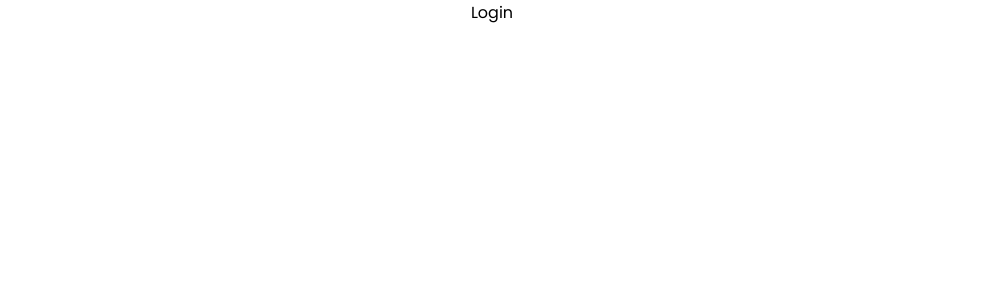
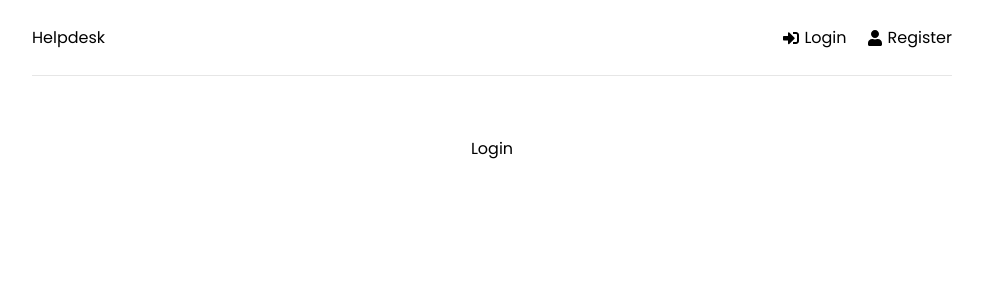
Before and after one commit to adeshgg/helpdesk, a React (Vite) app in the folder frontend/: page /login in a window 1280 px wide. Shown: the top 300 px of the page, without its empty margins (148-1131 px from the left). Built offline with nearby package versions, Linux system fonts and the light colour scheme.

Commit message:
Added Header component

```diff
--- a/frontend/src/App.jsx
+++ b/frontend/src/App.jsx
@@ -1,4 +1,5 @@
 import { BrowserRouter as Router, Routes, Route } from 'react-router-dom'
+import Header from './components/Header'
 import Home from './pages/Home'
 import Login from './pages/Login'
 import Register from './pages/Register'
@@ -8,6 +9,7 @@ function App() {
     <>
       <Router>
         <div className='container'>
+          <Header />
           <Routes>
             <Route path='/' element={<Home />} />
             <Route path='/login' element={<Login />} />
--- /dev/null
+++ b/frontend/src/components/Header.jsx
@@ -0,0 +1,23 @@
+import { FaSignInAlt, FaSignOutAlt, FaUser } from 'react-icons/fa'
+import { Link } from 'react-router-dom'
+export default function Header() {
+  return (
+    <header className='header'>
+      <div className='logo'>
+        <Link to='/'>Helpdesk</Link>
+      </div>
+      <ul>
+        <li>
+          <Link to='login'>
+            <FaSignInAlt /> Login
+          </Link>
+        </li>
+        <li>
+          <Link to='register'>
+            <FaUser /> Register
+          </Link>
+        </li>
+      </ul>
+    </header>
+  )
+}
```
